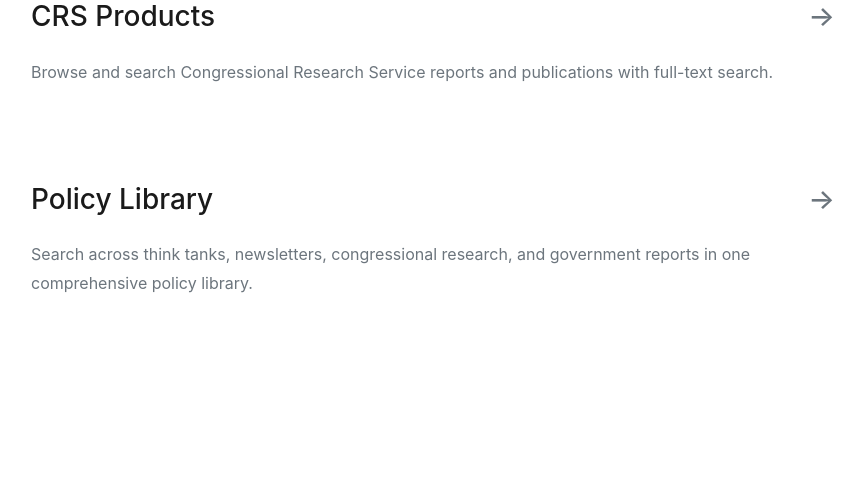
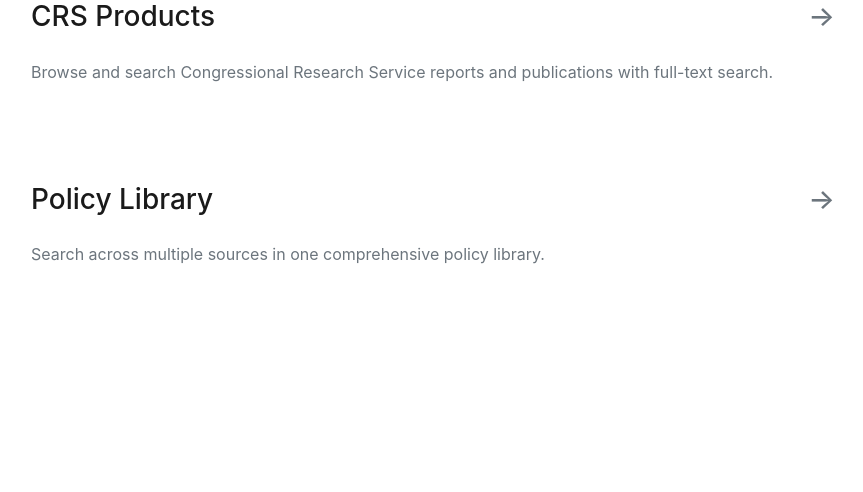
Before and after one commit to jasonlemming/Hearing-Database, a Flask app: page / in a window 1280 px wide. Shown: the part 310-802 px from the top of the page, without its empty margins (207-1070 px from the left). Run offline with Flask 3, Linux system fonts and the light colour scheme.

Commit message:
Simplify landing page description text
Updated the project description on the landing page to use more concise language, making it clearer and easier to read.

```diff
--- a/web/templates/landing.html
+++ b/web/templates/landing.html
@@ -133,7 +133,7 @@
                     <span class="arrow">→</span>
                 </h1>
                 <p class="project-description">
-                    Search across think tanks, newsletters, congressional research, and government reports in one comprehensive policy library.
+                    Search across multiple sources in one comprehensive policy library.
                 </p>
             </a>
         </div>
```
